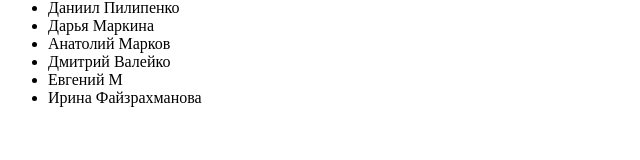
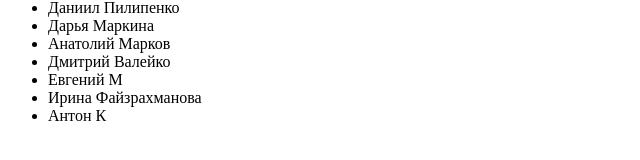
Before and after one commit to sortedmap/mipt202402, a plain HTML site: page index.html in a window 1280 px wide. Shown: the part 152-312 px from the top of the page, 0-640 px from the left. Drawn offline with Linux system fonts and the light colour scheme.

Commit message:
add name

```diff
--- a/index.html
+++ b/index.html
@@ -17,6 +17,7 @@
             <li>Дмитрий Валейко</li>
             <li>Евгений М</li>
             <li>Ирина Файзрахманова</li>
+            <li>Антон К</li>
         </ul>
     </body>
 </html>
```
Also changed, not shown: 1 other file.
